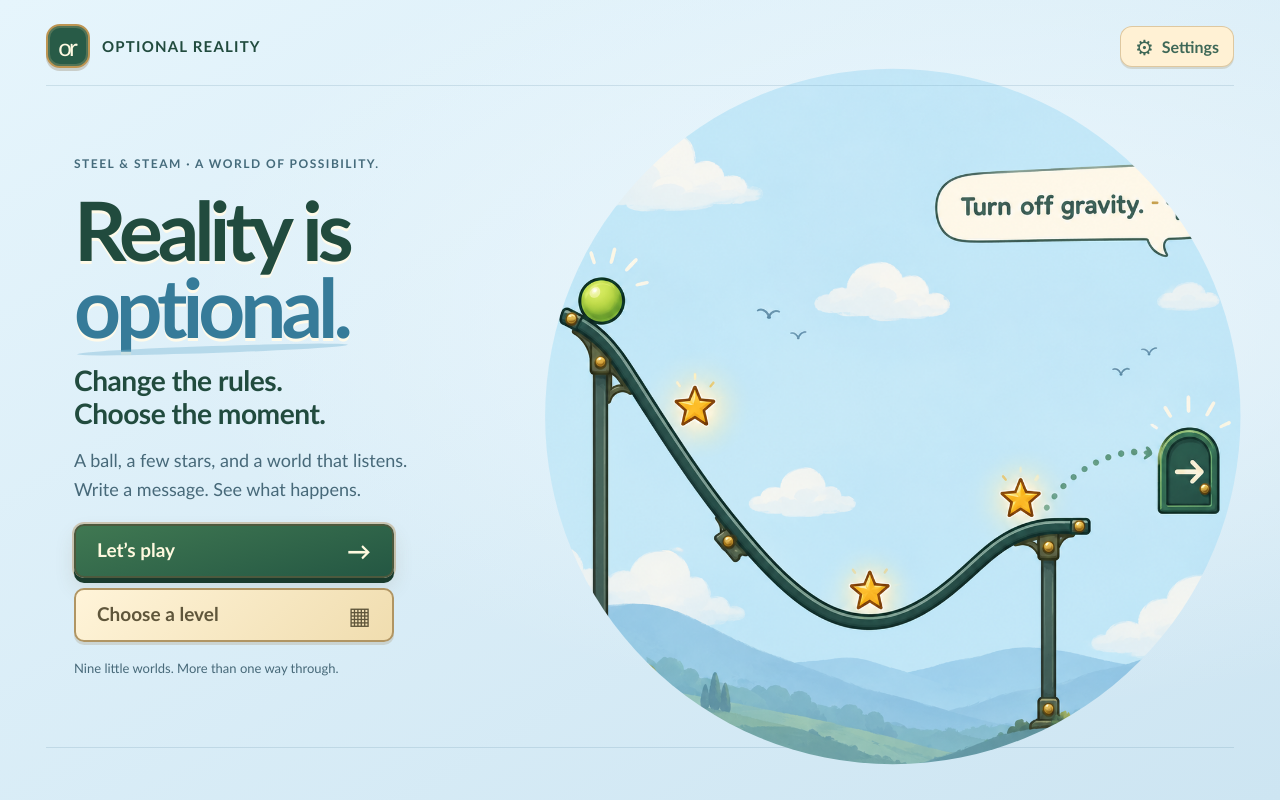
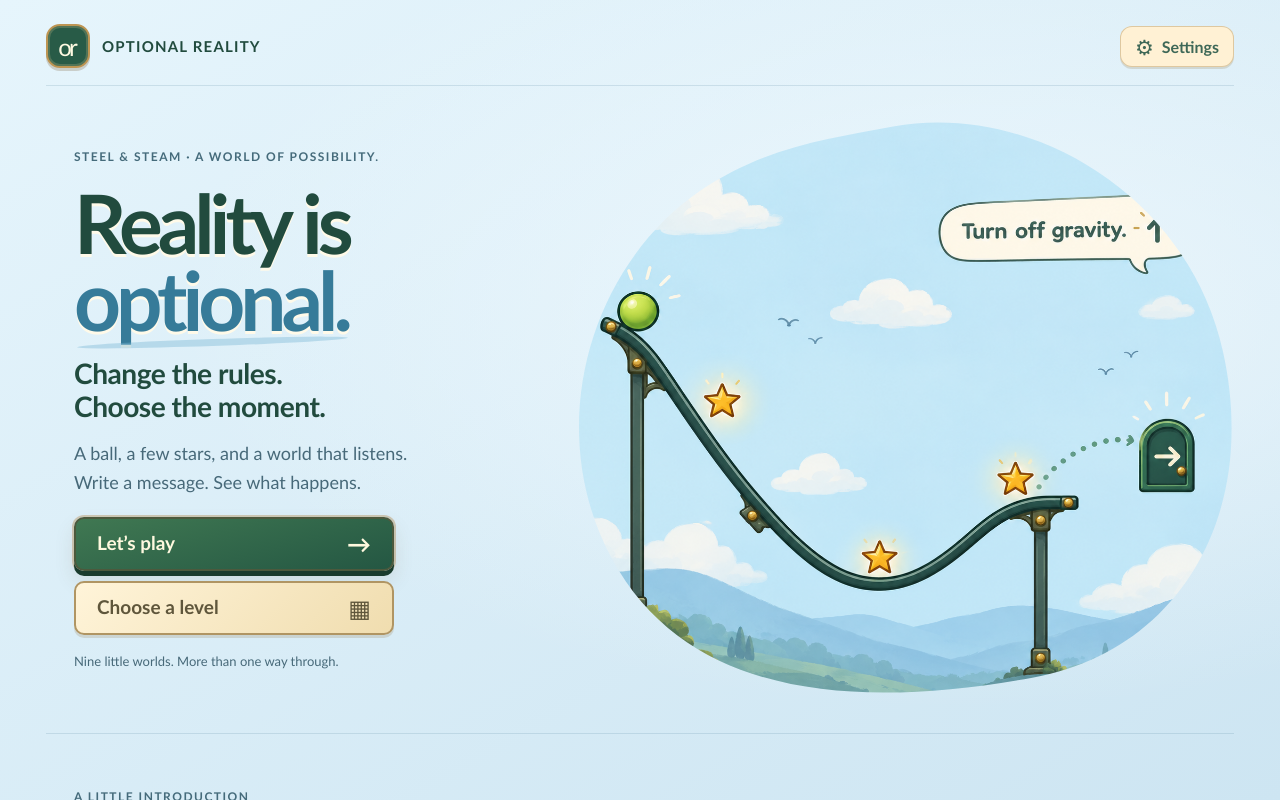
Before and after one commit to Muyu-Chen/Optional-Reality, a React (Vite) app in the folder client/: page / in a window 1280 px wide. Built offline with nearby package versions, Linux system fonts and the light colour scheme.

Commit message:
fix: restore original organic title illustration silhouette

```diff
--- a/client/src/components/front-door/TitleIllustration.tsx
+++ b/client/src/components/front-door/TitleIllustration.tsx
@@ -1,8 +1,14 @@
+import { useId } from 'react';
 import titleGameplay from '../../assets/title-gameplay-v1.png';
 
-/** Title key art based on the game's U-shaped track, independent of simulation. */
+/** Reuse the original hand-shaped title silhouette, with gameplay-based key art. */
 export function TitleIllustration() {
-  return <img className="title-illustration" src={titleGameplay} width={1254} height={1254}
-    alt="A green ball follows a U-shaped track through three golden stars toward the exit. A message says: Turn off gravity."
-    fetchPriority="high" decoding="async" />;
+  const clip = `title-outline-${useId().replace(/:/g, '')}`;
+  return <svg className="title-illustration" viewBox="0 0 800 680" role="img"
+    aria-label="A green ball follows a U-shaped track through three golden stars toward the exit. A message says: Turn off gravity.">
+    <defs><clipPath id={clip}>
+      <path d="M400 35C550 8 718 111 755 276c41 181-51 326-205 353C368 662 181 655 97 501 21 361 73 184 194 103 264 56 332 48 400 35Z" />
+    </clipPath></defs>
+    <image href={titleGameplay} x="48" y="0" width="720" height="680" preserveAspectRatio="none" clipPath={`url(#${clip})`} />
+  </svg>;
 }
--- a/client/src/styles/journey-steam.css
+++ b/client/src/styles/journey-steam.css
@@ -43,12 +43,11 @@
 .journey-shell--title .title-illustration { border-radius:32px;object-fit:contain;filter:drop-shadow(0 18px 25px #36637b12) }
 .journey-shell--title .journey-art-caption { bottom:0;color:#456b7b;transform:none }
 
-/* A single clean circular illustration, matching the original title composition. */
+/* The original curved SVG silhouette owns the outline, not a geometric crop. */
 .journey-shell--title .title-illustration {
-  aspect-ratio:1;
-  object-fit:cover;
-  clip-path:circle(50% at 50% 50%);
-  border-radius:50%;
+  aspect-ratio:auto;
+  clip-path:none;
+  border-radius:0;
   mask-image:none;
   filter:none;
 }
```
